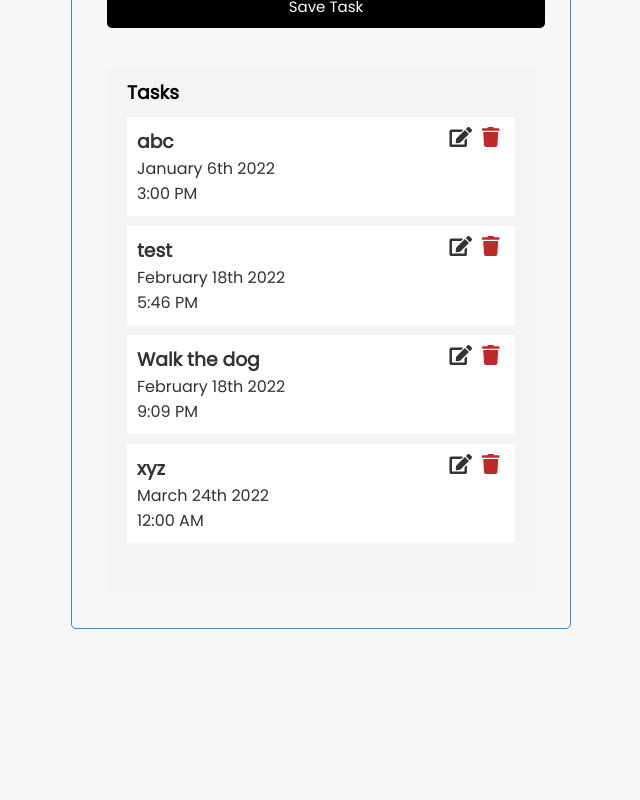
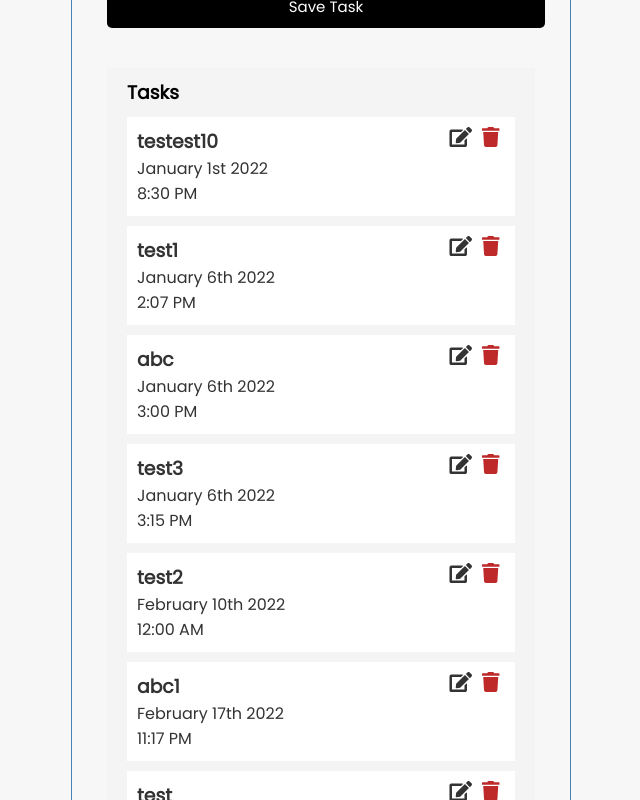
Before and after one commit to geoffhui/task-tracker, a React (Create React App) app: page / in a window 1280 px wide. Shown: the part 740-1540 px from the top of the page, without its empty margins (319-959 px from the left). Before the commit the page ends 1399 px from the top, so only its background shows below. Built offline with nearby package versions, Linux system fonts and the light colour scheme; data requests are answered from the project's data file; the HTML template or start-up script is replaced by a standard one.

Commit message:
undo git reset

```diff
--- a/db.json
+++ b/db.json
@@ -19,6 +19,31 @@
       "text": "xyz",
       "dateTime": "2022-03-24T00:00",
       "id": 4
+    },
+    {
+      "text": "test1",
+      "dateTime": "2022-01-06T14:07",
+      "id": 5
+    },
+    {
+      "text": "test3",
+      "dateTime": "2022-01-06T15:15",
+      "id": 7
+    },
+    {
+      "text": "abc1",
+      "dateTime": "2022-02-17T23:17",
+      "id": 8
+    },
+    {
+      "text": "test2",
+      "dateTime": "2022-02-10T00:00",
+      "id": 9
+    },
+    {
+      "text": "testest10",
+      "dateTime": "2022-01-01T20:30",
+      "id": 10
     }
   ]
 }
--- a/src/AddTask.js
+++ b/src/AddTask.js
@@ -11,7 +11,6 @@ const AddTask = ({ onAdd }) => {
 
    const changeDate = (e) => {
       setDateState(e)
-      console.log(e)
    }
 
    const onSubmit = (e) => {
@@ -22,6 +21,7 @@ const AddTask = ({ onAdd }) => {
          return
       }
 
+      // converts into datetime format
       var formatDate = moment(dateState).format(`YYYY-MM-DDT${ hour }:${ minute }`)
 
       onAdd({
@@ -29,12 +29,14 @@ const AddTask = ({ onAdd }) => {
          dateTime: formatDate
       })
 
+      // reset all dates to default values
       setTask('')
       setDateState(new Date())
       setHour('00')
       setMinute('00')
    }
 
+   // creates an array of objects with values from 0 to 23
    function loopHours() {
       const hourList = [];
 
@@ -42,17 +44,16 @@ const AddTask = ({ onAdd }) => {
             var hoursObj = {};
 
             if (i < 10) {
-               hoursObj['value'] = "0" + i;
+               hoursObj['value'] = `0${i}`;
             } else {
                hoursObj['value'] = i;
             }
-
             hourList.push(hoursObj);
          }
-
          return hourList
    }
 
+   // creates an array of objects with values from 0 to 59
    function loopMinutes() {
       const minuteList = [];
 
@@ -60,14 +61,12 @@ const AddTask = ({ onAdd }) => {
             var minutesObj = {};
 
             if (i < 10) {
-               minutesObj['value'] = "0" + i;
+               minutesObj['value'] = `0${i}`;
             } else {
                minutesObj['value'] = i;
             }
-
             minuteList.push(minutesObj);
          }
-
          return minuteList
    }
 
@@ -89,11 +88,10 @@ const AddTask = ({ onAdd }) => {
 
             <div className='form-control hour-minute'>
                <div className='hour'>
-                  <label htmlFor='text' className='date-label'>Hour
-                     <select value={ hour } onChange={(e) => setHour(e.target.value)}>
-                     {loopHours().map(({ value }) => <option key={value} value={value} >{value}</option>)}
-                     </select>
-                  </label>
+                  <label htmlFor='text' className='date-label'>Hour</label>
+                  <select value={ hour } onChange={(e) => setHour(e.target.value)}>
+                  {loopHours().map(({ value }) => <option key={value} value={value} >{value}</option>)}
+                  </select>
                </div>
                <div className="minute">
                   <label htmlFor='text' className='date-label'>Minute
--- a/src/App.css
+++ b/src/App.css
@@ -179,6 +179,7 @@ label {
 
 .calendar-date {
    margin-top: 20px;
+   text-align: center;
 }
 
 .react-calendar {
--- a/src/App.js
+++ b/src/App.js
@@ -7,6 +7,7 @@ import React, { useState, useEffect } from 'react';
 function App() {
   const [tasks, setTasks] = useState([])
 
+  // GET all tasks from server
   const fetchTasks = async () => {
     const res = await fetch('http://localhost:5000/tasks')
     const data = await res.json()
@@ -24,8 +25,9 @@ function App() {
     }
 
     getTasks()
-  }, [])
+  }, [tasks])
 
+  // DELETE task by id
   const onDelete = async (id) => {
     await fetch(`http://localhost:5000/tasks/${id}`, {
       method: 'DELETE'
@@ -34,6 +36,7 @@ function App() {
     setTasks(tasks.filter((task) => task.id !== id))
   }
 
+  // ADD new task
   const onAdd = async (newTask) => {
     const res = await fetch('http://localhost:5000/tasks', {
       method: 'POST',
--- a/src/TaskList.js
+++ b/src/TaskList.js
@@ -7,7 +7,7 @@ const TaskList = ({ taskListDataSet, onDelete }) => {
          <h3>{ taskListDataSet.length > 0 ? 'Tasks' : 'No Tasks Available' }</h3>
          <ul className="list">
             { taskListDataSet.map(task => (
-               <Tasks key={ task.id } tasks={ task } onDelete={ onDelete }/>
+               <Tasks key={ task.id } tasks={ task } onDelete={ onDelete } />
             )) }
          </ul>
       </div>
--- a/src/Tasks.js
+++ b/src/Tasks.js
@@ -12,8 +12,6 @@ const Tasks = ({ tasks, onDelete }) => {
          </div>
          <div className="task-action">
             <FaTrash className='delete-btn btn-hover' onClick={ () => onDelete(tasks.id) } />
-            {/* <FaTimes onClick={ () => onDelete(tasks.id) } /> */}
-            {/* <button className='btn' onClick={ () => onDelete(tasks.id) }>x</button> */}
             <FaEdit className='edit-btn btn-hover' />
          </div>
       </li>
```
